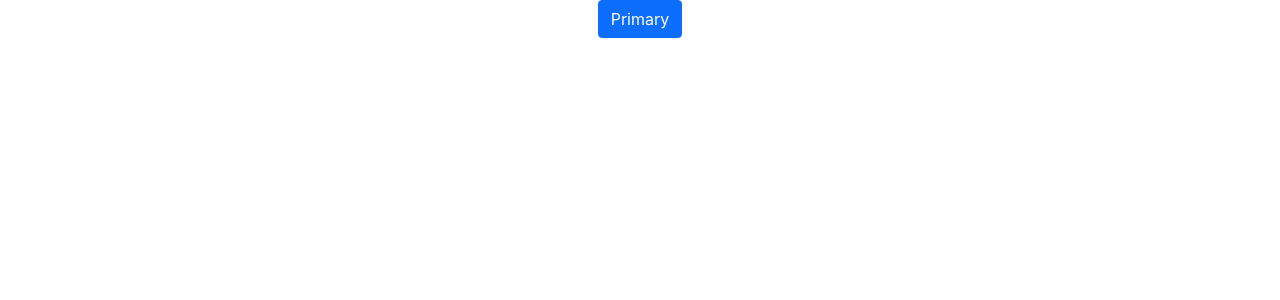
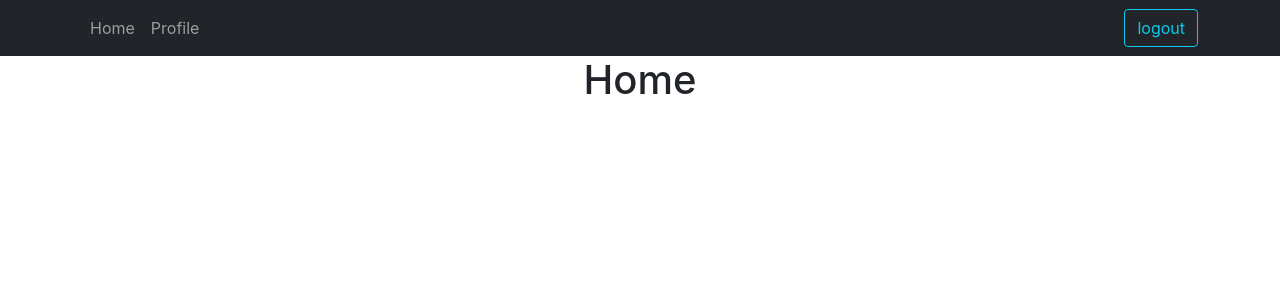
Before and after one commit to InonBr/OL_home_assignment, a React (Create React App) app in the folder ol_front_end/: page / in a window 1280 px wide. Shown: the top 300 px of the page. Built offline with nearby package versions, Linux system fonts and the light colour scheme.

Commit message:
pages and nevbar are done

```diff
--- a/ol_front_end/package.json
+++ b/ol_front_end/package.json
@@ -10,6 +10,7 @@
     "react": "^17.0.2",
     "react-bootstrap": "^1.6.1",
     "react-dom": "^17.0.2",
+    "react-router-dom": "^5.2.0",
     "react-scripts": "4.0.3",
     "web-vitals": "^1.0.1"
   },
--- a/ol_front_end/src/App.js
+++ b/ol_front_end/src/App.js
@@ -1,10 +1,10 @@
 import './App.css';
-import Button from 'react-bootstrap/Button';
+import Nevbar from './components/app/Nevbar';
 
 function App() {
   return (
     <div className='App'>
-      <Button variant='primary'>Primary</Button>
+      <Nevbar />
     </div>
   );
 }
--- /dev/null
+++ b/ol_front_end/src/components/app/Home.js
@@ -0,0 +1,5 @@
+const Home = () => {
+  return <h1>Home</h1>;
+};
+
+export default Home;
--- /dev/null
+++ b/ol_front_end/src/components/app/Nevbar.js
@@ -0,0 +1,51 @@
+import { useState } from 'react';
+import { Navbar, Nav, Form, Button, Container } from 'react-bootstrap';
+import { BrowserRouter as Router, Switch, Route } from 'react-router-dom';
+
+import Profile from './Profile';
+import Home from './Home';
+
+const Nevbar = () => {
+  const [showlogout, setShowlogout] = useState(true);
+
+  const logoutButton = () => {
+    return <Button variant='outline-info'>logout</Button>;
+  };
+
+  return (
+    <>
+      <Navbar collapseOnSelect expand='lg' bg='dark' variant='dark'>
+        <Container>
+          <Navbar.Toggle aria-controls='responsive-navbar-nav' />
+          <Navbar.Collapse id='responsive-navbar-nav'>
+            <Nav className='me-auto'>
+              <Nav.Link exact='true' className='link' href='/'>
+                Home
+              </Nav.Link>
+              <Nav.Link exact='true' className='link' href='/profile'>
+                Profile
+              </Nav.Link>
+            </Nav>
+            <Nav>
+              <Form inline>{logoutButton()}</Form>
+            </Nav>
+          </Navbar.Collapse>
+        </Container>
+      </Navbar>
+
+      <Router>
+        <Switch>
+          <Route path='/profile'>
+            <Profile />
+          </Route>
+
+          <Route path='/'>
+            <Home />
+          </Route>
+        </Switch>
+      </Router>
+    </>
+  );
+};
+
+export default Nevbar;
--- /dev/null
+++ b/ol_front_end/src/components/app/Profile.js
@@ -0,0 +1,5 @@
+const Profile = () => {
+  return <h1>Profile</h1>;
+};
+
+export default Profile;
```
Also changed, not shown: 1 other file (tests, documents, lock files or other folders).
